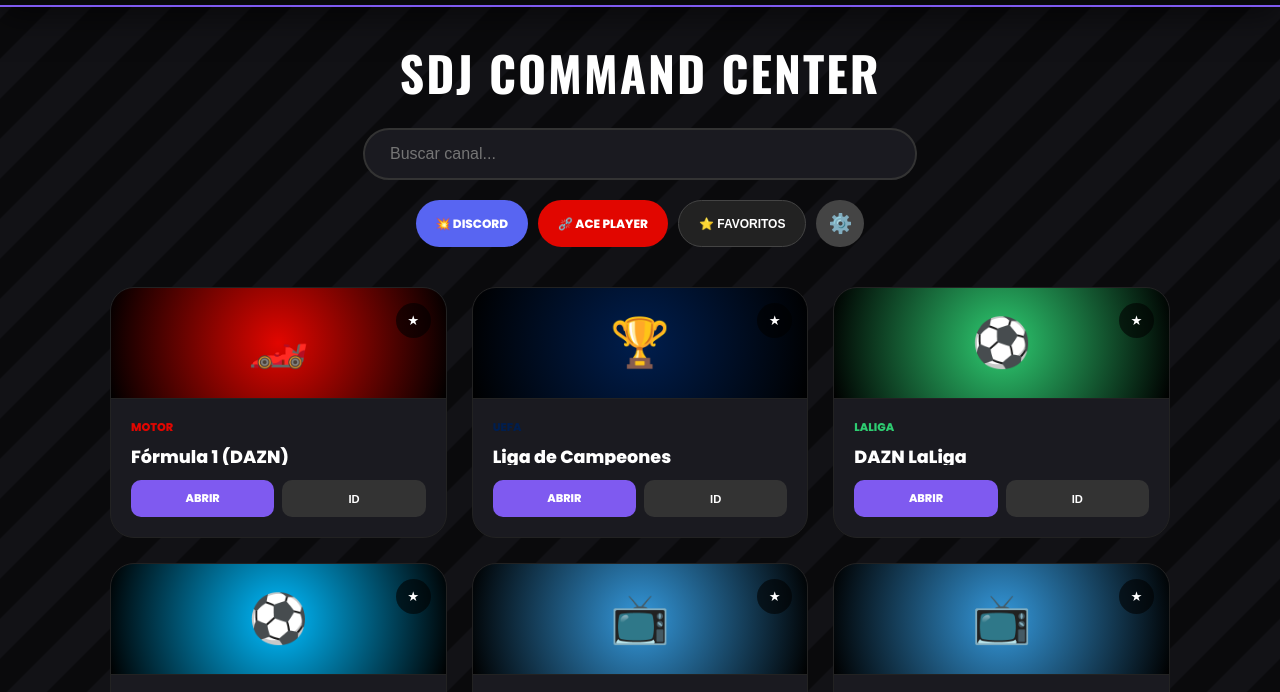
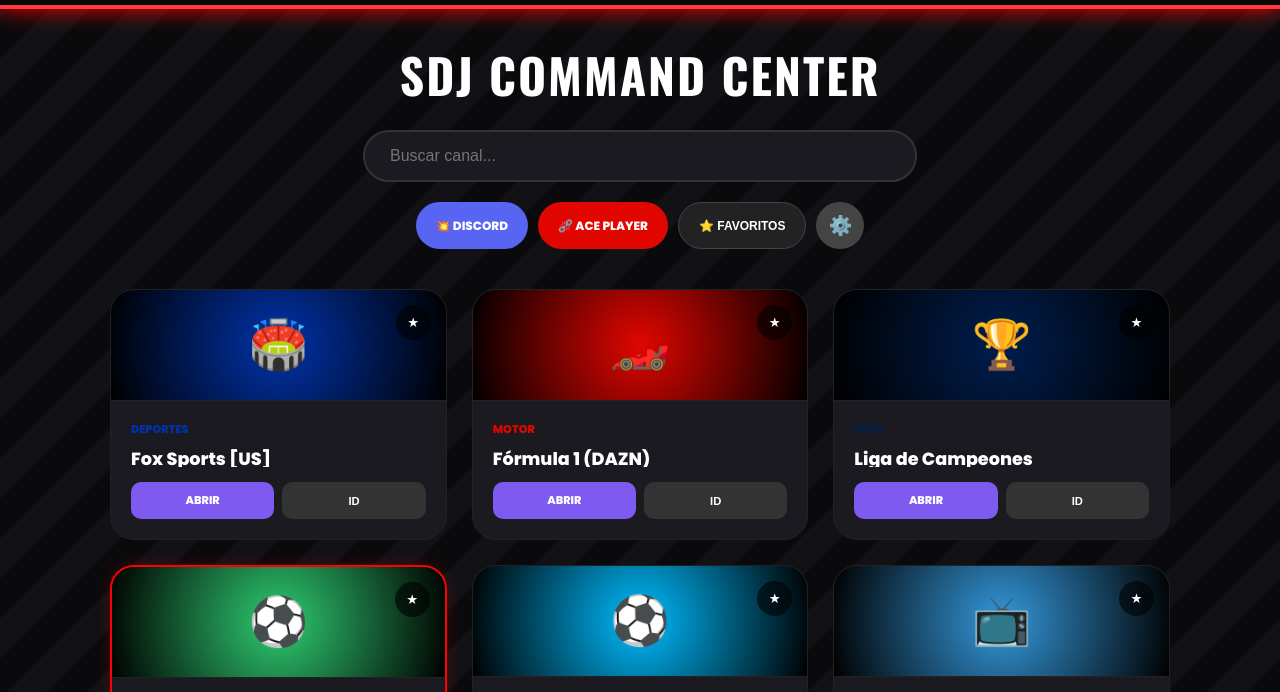
Before and after one commit to NickyToronja/Ace-Player, a plain HTML site: page index.html in a window 1280 px wide. Shown: the part 104-796 px from the top of the page. Drawn offline with nearby package versions, Linux system fonts and the light colour scheme.

Commit message:
Update index.html

```diff
--- a/index.html
+++ b/index.html
@@ -10,7 +10,7 @@
             --bg-deep: #0a0a0c; --bg-stripe: #121216; --card-bg: #1a1a20;
             --accent-neon: #7f5af0; --discord-color: #5865F2; --f1-red: #e10600;
             --dazn-blue: #3498db; --nba-orange: #ff9800; --foot-green: #2ecc71;
-            --movistar-blue: #00bcff; --champions-blue: #001e4e;
+            --movistar-blue: #00bcff; --champions-blue: #001e4e; --fox-blue: #0033ab;
             --text-main: #ffffff; --transition: all 0.3s cubic-bezier(0.165, 0.84, 0.44, 1);
             --live-red: #ff0000; --fav-gold: #f1c40f;
         }
@@ -125,6 +125,20 @@
         </div>
 
         <div class="grid" id="channelGrid">
+
+            <div class="card" data-id="fox-sports-us">
+                <button class="fav-btn" onclick="toggleFav('fox-sports-us')">★</button>
+                <div class="card-img" style="background: radial-gradient(circle, var(--fox-blue) 0%, #000 100%);">🏟️</div>
+                <div class="card-body">
+                    <span class="card-tag" style="color: var(--fox-blue);">Deportes</span>
+                    <h3 class="card-title">Fox Sports [US]</h3>
+                    <div class="action-box">
+                        <a href="acestream://c9c062941fbecb16ce29437f346ea7177d720898" class="a-btn a-play">Abrir</a>
+                        <button class="a-btn a-copy" onclick="copyId('c9c062941fbecb16ce29437f346ea7177d720898', 'Fox Sports US')">ID</button>
+                    </div>
+                </div>
+            </div>
+
             <div class="card" data-id="f1-dazn">
                 <button class="fav-btn" onclick="toggleFav('f1-dazn')">★</button>
                 <div class="card-img" style="background: radial-gradient(circle, var(--f1-red) 0%, #000 100%);">🏎️</div>
@@ -244,13 +258,12 @@
     <script>
         // ==========================================
         // 🚀 CENTRAL DE MANDOS - GESTIÓN DE CANALES
-        // live: activa el punto rojo y el brillo
-        // active: muestra u oculta el canal de la web
         // ==========================================
         const CONFIG_CANALES = {
+            "fox-sports-us": { live: false, active: true }, // NUEVO
             "f1-dazn":      { live: false, active: true },
             "ucl-live":     { live: false, active: true },
-            "laliga-dazn":  { live: false,  active: true },
+            "laliga-dazn":  { live: true,  active: true },
             "laliga2-m":    { live: false, active: true },
             "dazn1":        { live: false, active: true },
             "dazn2":        { live: false, active: true },
@@ -321,7 +334,7 @@
                 const isFav = favorites.includes(card.getAttribute('data-id'));
                 const config = CONFIG_CANALES[card.getAttribute('data-id')];
 
-                if (config.active && title.includes(filter) && (showOnlyFavs ? isFav : true)) {
+                if (config && config.active && title.includes(filter) && (showOnlyFavs ? isFav : true)) {
                     card.style.display = "block";
                 } else { card.style.display = "none"; }
             });
```
